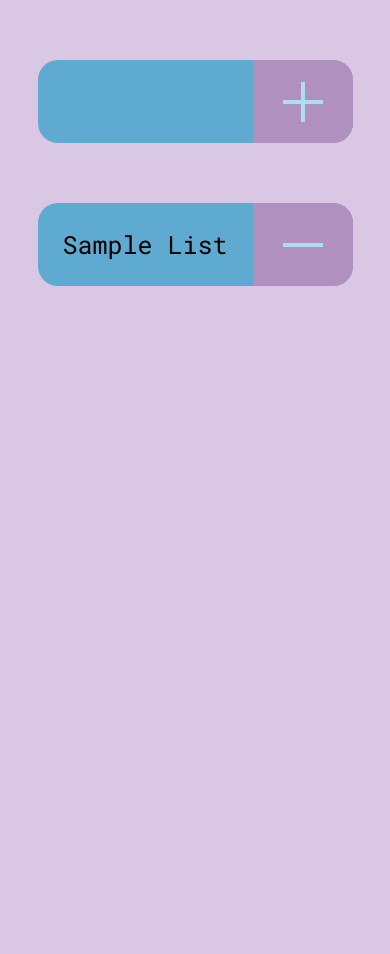
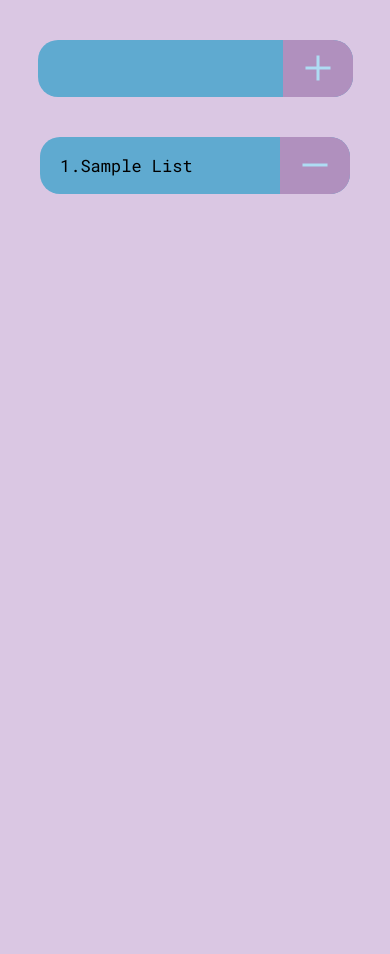
Before and after one commit to michalosmpk/shopping-list, a PHP site: page / in a window 390 px wide. Shown: the part 100-1054 px from the top of the page. After the commit the page ends 294 px from the top, so only its background shows below. Run offline with PHP 8.4, Linux system fonts and the light colour scheme; tables that the repository leaves empty or names only in its code hold one stand-in row (values such as "Sample post").

Commit message:
changed mobile things

```diff
--- a/assets/css/style.css
+++ b/assets/css/style.css
@@ -101,7 +101,6 @@ content {
     content .shopping-list__listing {
       width: 100%;
       background-color: #5faad0;
-      min-height: 70px;
       border-radius: 20px;
       padding-left: 25px;
       display: flex;
@@ -151,4 +150,28 @@ content {
 
 @media (max-width: 480px) {
   header {
-    font-size: 35px; } }
+    font-size: 35px; }
+  content {
+    padding-top: 40px; }
+    content .new-listing {
+      height: 56.5px; }
+      content .new-listing button {
+        min-width: 70px; }
+        content .new-listing button .new-listing__plus:before {
+          width: 25px;
+          height: 3px; }
+        content .new-listing button .new-listing__plus:after {
+          height: 25px;
+          width: 3px; }
+    content .shopping-list {
+      margin-top: 40px; }
+      content .shopping-list__listing {
+        padding-left: 20px; }
+        content .shopping-list__listing p {
+          max-width: calc(100% - 70px);
+          font-size: 17px; }
+        content .shopping-list__listing button {
+          min-width: 70px; }
+          content .shopping-list__listing button .delete-listing-button__minus:before {
+            width: 25px;
+            height: 3px; } }
--- a/assets/scss/style.scss
+++ b/assets/scss/style.scss
@@ -106,7 +106,7 @@ content {
 						transform: translate(-50%, -50%);
 						transition: all 0.05s;
 					}
-				}
+			}
 		}
 	}
 
@@ -121,7 +121,7 @@ content {
 		&__listing {
 			width: 100%;
 			background-color: rgb(95, 170, 208);
-			min-height: 70px;
+			// min-height: 70px;
 			border-radius: 20px;
 			padding-left: 25px;
 			display: flex;
@@ -185,4 +185,47 @@ content {
 	header {
 		font-size: 35px;
 	}
+	$plus-height: 3px;
+	$plus-width: 25px;
+	content {
+		padding-top: 40px;
+		.new-listing {
+			height: 56.5px;
+			input {
+
+			}
+			button {
+				min-width: 70px;
+				.new-listing__plus {
+					&:before {
+						width: $plus-width;
+						height: $plus-height;
+					}
+					&:after {
+						height: $plus-width;
+						width: $plus-height;
+					}
+				}
+			}
+		}
+		.shopping-list {
+			margin-top: 40px;
+			&__listing {
+				padding-left: 20px;
+				p {
+					max-width: calc(100% - 70px);
+					font-size: 17px;
+				}
+				button {
+					min-width: 70px;
+					.delete-listing-button__minus {
+						&:before {
+							width: $plus-width;
+							height: $plus-height;
+						}
+					}
+				}
+			}
+		}
+	}
 }
--- a/index.php
+++ b/index.php
@@ -49,12 +49,16 @@
 		</form>
 		<form class="shopping-list" method="post">
 			<?php
+				$count = 1;
 				$result = $conn->query('select * from list;')->fetch_all();
 				foreach( $result as $row) {
 					?>
 					<div class="shopping-list__listing">
 						<p class="shopping-list__paragraph">
-							<?php echo $row[1]; ?>
+							<?php
+								echo $count++.'.';
+								echo $row[1];
+							?>
 						</p>
 						<button type="submit" name="delete-listing-button" value="<?php echo $row[0];?>">
 							<span class="delete-listing-button__minus"></span>
```
Also changed, not shown: 1 other file.
